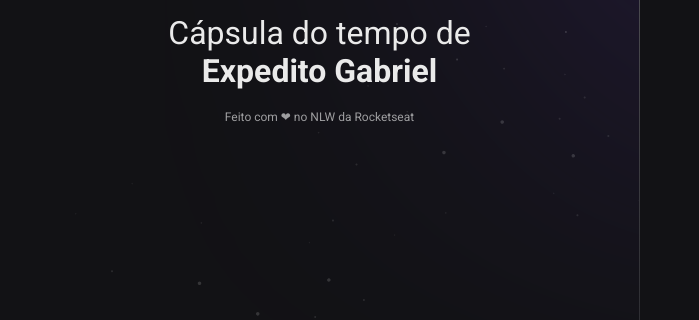
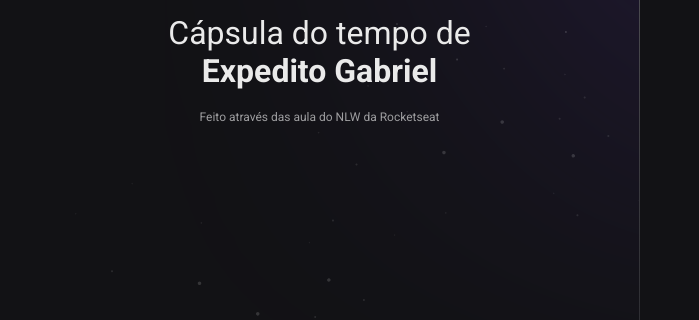
Before and after one commit to GabrielOliveira0334/nlw-spacetime, a plain HTML site: page index.html in a window 1280 px wide. Shown: the part 456-776 px from the top of the page, 0-699 px from the left. Drawn offline with Linux system fonts and the light colour scheme.

Commit message:
remove and add msg span

```diff
--- a/index.html
+++ b/index.html
@@ -19,7 +19,7 @@
       <img src="./assets/logo.svg" alt="Logo NLW Spacetime" />
       <img src="./assets/gab.jpg" alt="Foto - Gabriel" />
       <p>Cápsula do tempo de <br /><strong> Expedito Gabriel</strong></p>
-      <span> Feito com ❤ no NLW da Rocketseat </span>
+      <span> Feito através das aula do NLW da Rocketseat </span>
     </aside>
     <nav>
       <a
```
